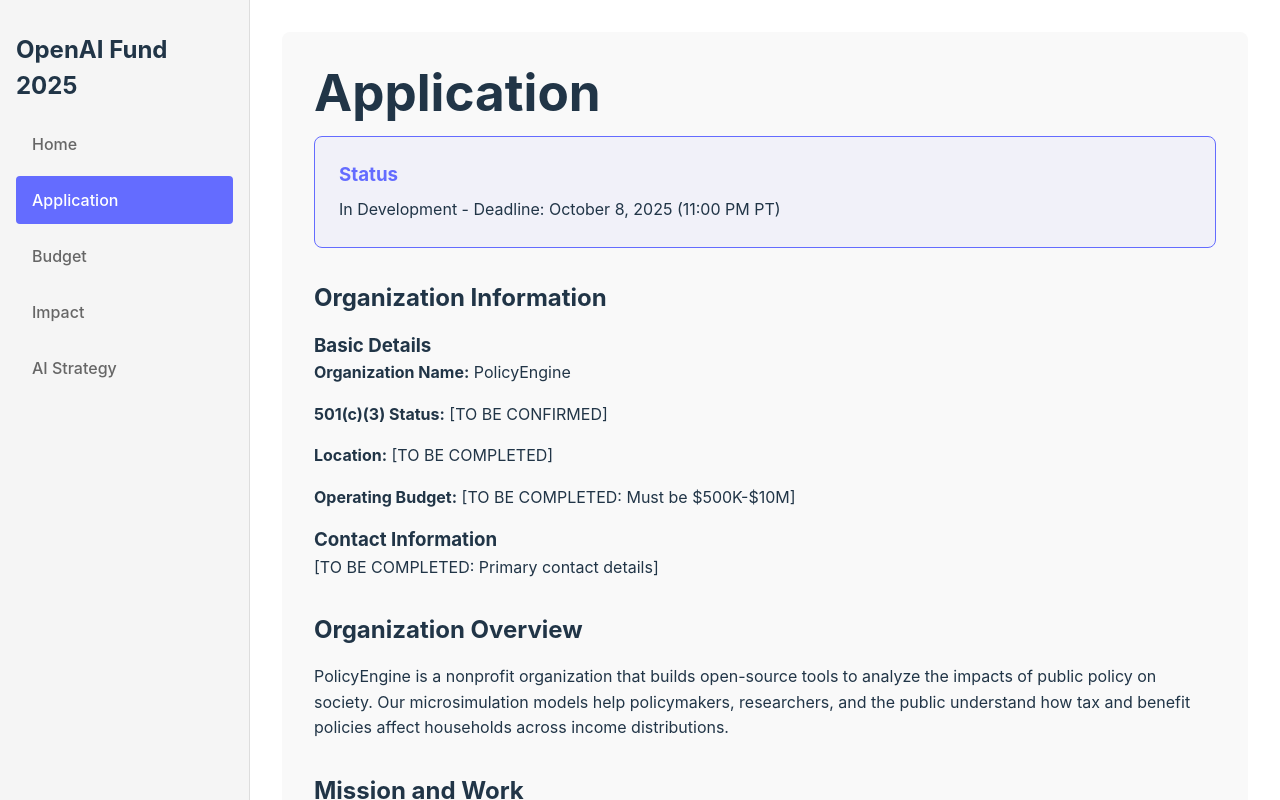
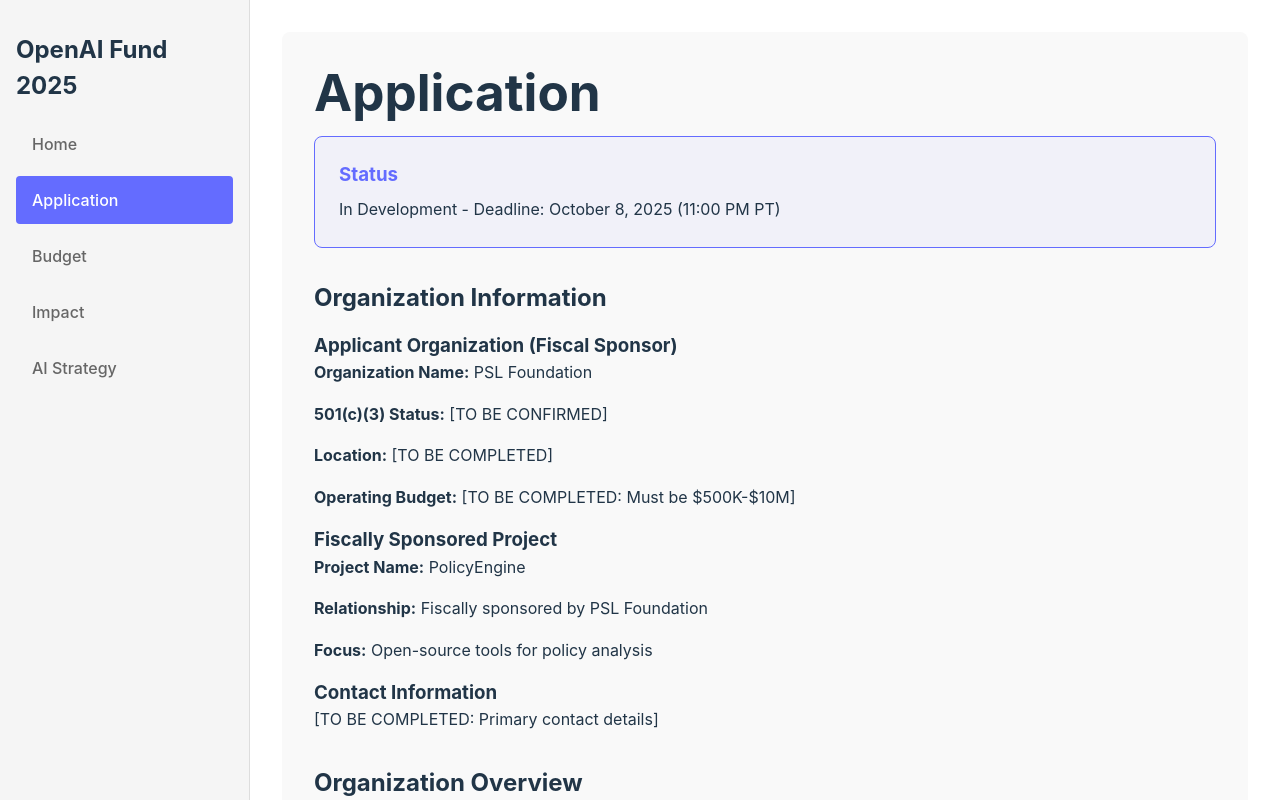
Before and after one commit to PolicyEngine/openai-people-first-ai-fund-2025, a React (Vite) app in the folder site/: page /openai-people-first-ai-fund-2025/application in a window 1280 px wide. Shown: the top 800 px of the page. Built offline with nearby package versions, Linux system fonts and the light colour scheme.

Commit message:
Update: PSL Foundation as applicant (PolicyEngine's fiscal sponsor)
- Clarify PSL Foundation is the applicant organization
- PolicyEngine is fiscally sponsored project
- Update all docs to reflect fiscal sponsorship structure

```diff
--- a/site/src/views/Application.tsx
+++ b/site/src/views/Application.tsx
@@ -10,11 +10,16 @@
 
       <h2>Organization Information</h2>
 
-      <h3>Basic Details</h3>
-      <p><strong>Organization Name:</strong> PolicyEngine</p>
+      <h3>Applicant Organization (Fiscal Sponsor)</h3>
+      <p><strong>Organization Name:</strong> PSL Foundation</p>
       <p><strong>501(c)(3) Status:</strong> [TO BE CONFIRMED]</p>
       <p><strong>Location:</strong> [TO BE COMPLETED]</p>
       <p><strong>Operating Budget:</strong> [TO BE COMPLETED: Must be $500K-$10M]</p>
+
+      <h3>Fiscally Sponsored Project</h3>
+      <p><strong>Project Name:</strong> PolicyEngine</p>
+      <p><strong>Relationship:</strong> Fiscally sponsored by PSL Foundation</p>
+      <p><strong>Focus:</strong> Open-source tools for policy analysis</p>
 
       <h3>Contact Information</h3>
       <p>[TO BE COMPLETED: Primary contact details]</p>
--- a/site/src/views/Home.tsx
+++ b/site/src/views/Home.tsx
@@ -4,8 +4,17 @@
       <h1>OpenAI People-First AI Fund Application</h1>
 
       <p>
-        PolicyEngine's application to OpenAI's People-First AI Fund.
+        PSL Foundation's application to OpenAI's People-First AI Fund on behalf of
+        PolicyEngine (fiscally sponsored project).
       </p>
+
+      <div className="info-card" style={{ marginBottom: '2rem' }}>
+        <h3>Fiscal Sponsorship</h3>
+        <p>
+          <strong>Applicant:</strong> PSL Foundation (501(c)(3))<br/>
+          <strong>Fiscally Sponsored Project:</strong> PolicyEngine
+        </p>
+      </div>
 
       <div className="grant-info-grid">
         <div className="info-card">
```
Also changed, not shown: 3 other files (tests, documents, lock files or other folders).
